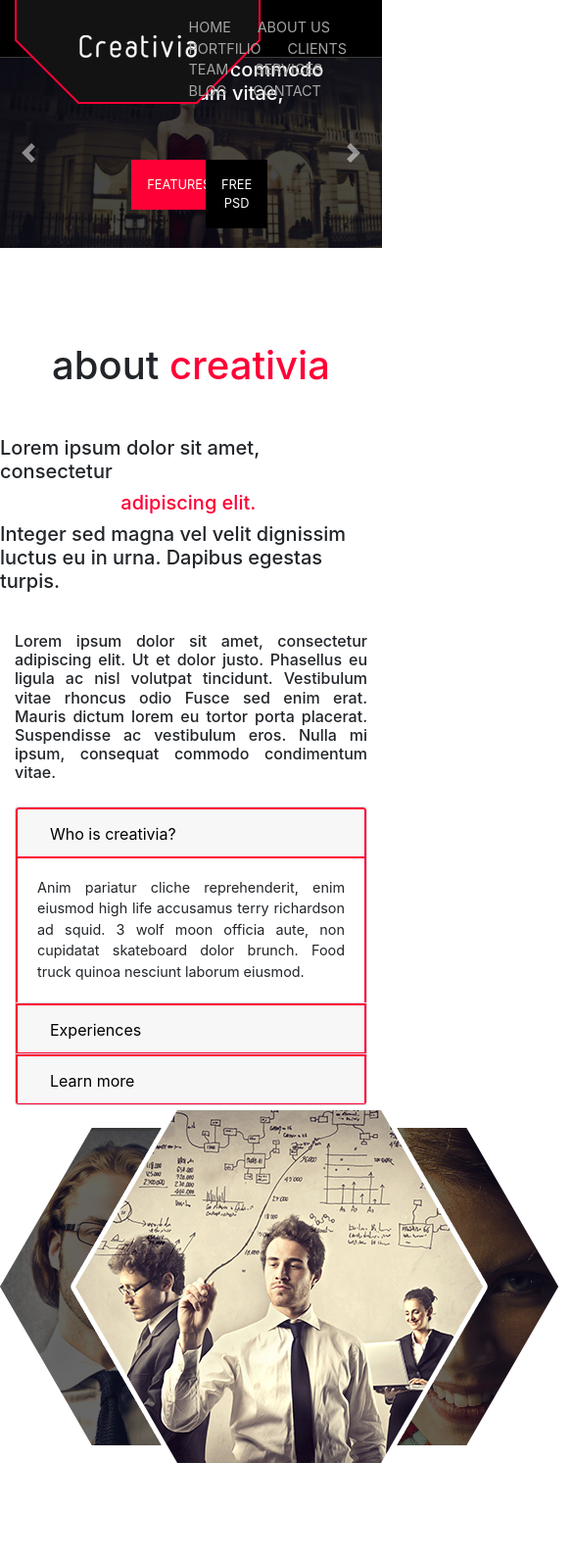
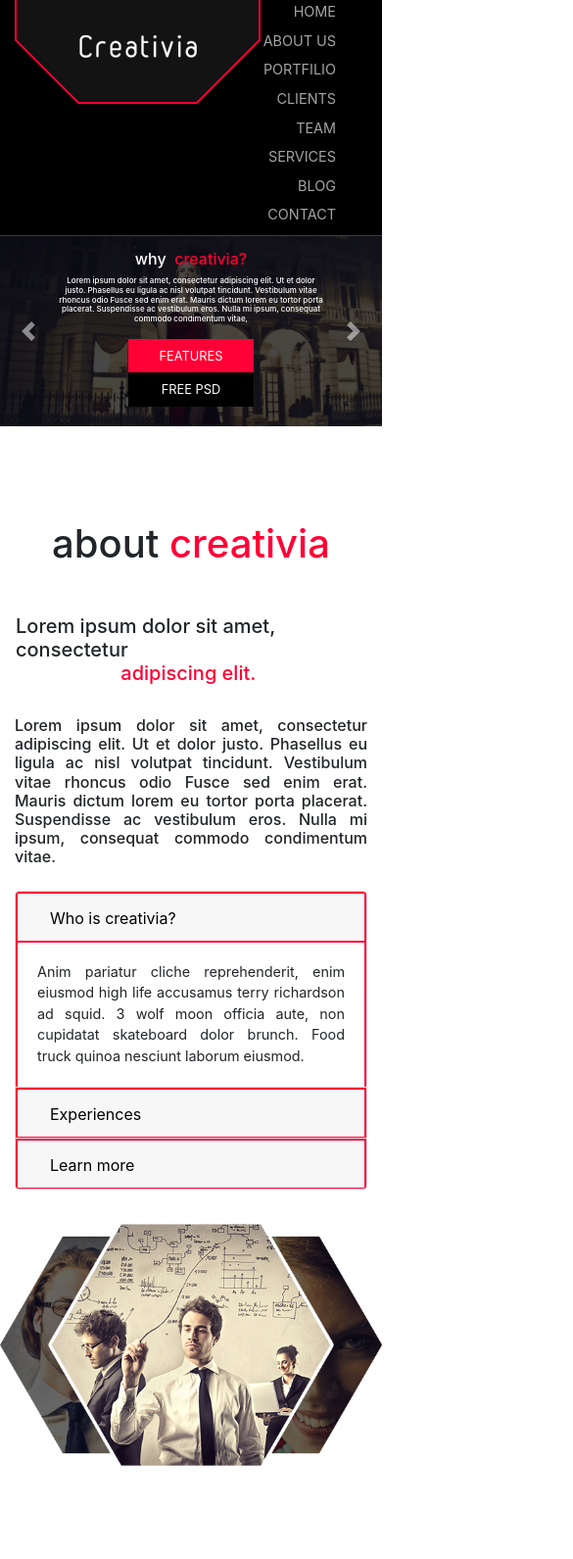
Before and after one commit to Anessy/Red-Black, a plain HTML site: page index.html in a window 390 px wide. Shown: the top 1591 px of the page at 98% size, 585 px wide, since content can reach past the window. Drawn offline with nearby package versions, Linux system fonts and the light colour scheme.

Commit message:
adaptive

```diff
--- a/index.html
+++ b/index.html
@@ -51,10 +51,10 @@
                       lorem eu tortor porta placerat. Suspendisse ac vestibulum eros.
                       Nulla mi ipsum, consequat commodo condimentum vitae, </h5>
                       <div class="row justify-content-center">
-                        <div class="col-3 button1">
+                        <div class="col-sm-6 col-md-3 button1">
                           <button>FEATURES</button>
                         </div>
-                        <div class="col-3 button2">
+                        <div class="col-sm-6 col-md-3 button2">
                           <button>FREE PSD</button>
                         </div>
                       </div>
@@ -70,10 +70,10 @@
                       lorem eu tortor porta placerat. Suspendisse ac vestibulum eros.
                       Nulla mi ipsum, consequat commodo condimentum vitae, </h5>
                       <div class="row justify-content-center">
-                        <div class="col-3 button1">
+                        <div class="col-sm-6 col-md-3 button1">
                           <button>FEATURES</button>
                         </div>
-                        <div class="col-3 button2">
+                        <div class="col-sm-6 col-md-3 button2">
                           <button>FREE PSD</button>
                         </div>
                       </div>
@@ -89,10 +89,10 @@
                       lorem eu tortor porta placerat. Suspendisse ac vestibulum eros.
                       Nulla mi ipsum, consequat commodo condimentum vitae, </h5>
                       <div class="row justify-content-center">
-                        <div class="col-3 button1">
+                        <div class="col-sm-6 col-md-3 button1">
                           <button>FEATURES</button>
                         </div>
-                        <div class="col-3 button2">
+                        <div class="col-sm-6 col-md-3 button2">
                           <button>FREE PSD</button>
                         </div>
                       </div>
@@ -122,8 +122,7 @@
             <div class="nameH5">
               <div class="row justify-content-center">
                 <h5>Lorem ipsum dolor sit amet, consectetur&nbsp;</h5>
-                <h5 class="red">adipiscing elit.&nbsp;</h5><h5>Integer sed magna vel velit dignissim luctus
-                  eu in urna. Dapibus egestas turpis.</h5>
+                <h5 class="red">adipiscing elit.&nbsp;</h5>
               </div>
             </div>
           </div>
@@ -184,7 +183,7 @@
                   </div>
               </div>
               <div class="row align-self-center">
-                <div class="col">
+                <div class="col man">
                   <img src="./img/about/abuot.png" alt="">
                 </div>
               </div>
--- a/less/style.less
+++ b/less/style.less
@@ -436,54 +436,97 @@ button:focus {outline:none !important;}
 			}
 		}
 	}
+	.product {
+		.mobilePhone {
+
+			img {
+				width: 120%;
+				transform: translateX(-1.2rem);
+			}
+
+		}
+		.features {
+			text-align: center !important;
+		}
 	}
 
+	}
 
-
-
-/*.slaider {
-	transform: translateY(-3rem);
-	width: 100%;
-
-	.carousel-caption {
-		padding-bottom: 20%;
-		h1 {
-			display: inline-block;
-		}
-		.red {
-			color: red;
-		}
-		.button1 {
-			button {
-				color: white;
-				background-color: @red;
-				border: none;
-				padding: 1rem 2rem;
-				font-size: 1rem;
-				margin-top: 3rem;
-			}
-			button:focus {
-				background-color:#e00332;
-			}
-			button:active {
-				background-color: @red;
+	@media (max-width: 425.98px) {
+		.menu {
+			&-main {
+				text-align: right;
+				padding-bottom: 2rem;
+				a {
+					display: block;
+					margin-right: 2rem;
+					margin-top: -2rem;
+					margin-bottom: 0.5rem;
+				}
 			}
 		}
-		.button2 {
-			button {
-				color: white;
-				background-color: black;
-				border: none;
-				padding: 1rem 2rem;
-				font-size: 1rem;
-				margin-top: 3rem;
+
+		.slaider {
+			.carousel-caption {
+				h1 {
+					font-size: 1rem;
+				}
+				h5 {
+					font-size: 0.5rem;
+					margin-bottom: -2rem;
+				}
+				padding-bottom: 0%;
+				.button1 {
+
+					button {
+						padding: 0.5rem 2rem;
+						font-size: 0.8rem;
+					}
+				}
+				.button2 {
+					button {
+						padding: 0.5rem 2.1rem;
+						font-size: 0.8rem;
+						margin-top: -0.1rem;
+					}
+				}
 			}
-			button:focus {
-				background-color: #212121;
+		}
+		.about {
+			.name {
+				.nameH5 {
+					h5 {
+						margin: 0 1rem;
+					}
+				}
 			}
-			button:active {
-				background-color: black;
+			.picture {
+				img {
+					width: 100%;
+				}
+			}
+		}
+		.man {
+			img {
+				margin-top: 2rem;
+				width: 100%;
+			}
+		}
+		.portfolio {
+			.picture {
+				height: 7rem;
+			}
+			.line {
+				img {
+					width: 100%;
+				}
+			}
+		}
+		.product {
+			.button2 {
+				button {
+					transform: translateY(8rem);
+				}
 			}
 		}
 	}
-} */
```
Also changed, not shown: css/style.css, less/style.css.
